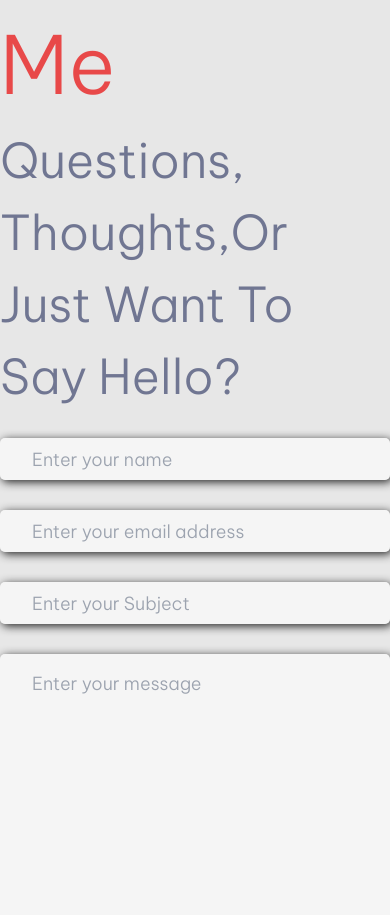
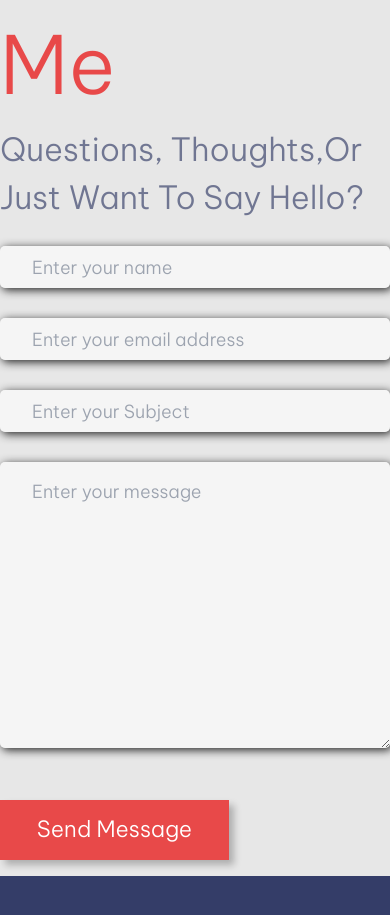
Before and after one commit to ASHISH-JHA94/MY_PORTFOLIO_REACT, a React (Vite) app: page / in a window 390 px wide. Shown: the part 7340-8255 px from the top of the page. Built offline with nearby package versions, Linux system fonts and the light colour scheme.

Commit message:
making responsiveness of contact me

```diff
--- a/src/Components/ContactMe.jsx
+++ b/src/Components/ContactMe.jsx
@@ -29,7 +29,7 @@ export default function ContactMe() {
 
   return (
     <section className="contactMeSection" id="contactMe">
-      <div className="container mx-auto max-w-screen-xl flex flex-col justify-center items-center gap-2">
+      <div className="container mx-auto  max-w-[80%] md:max-w-screen-xl flex flex-col justify-center items-center gap-2">
         <h2>Contact Me</h2>
 
         <h3>Questions, Thoughts,Or Just Want To Say Hello?</h3>
--- a/src/index.css
+++ b/src/index.css
@@ -507,7 +507,7 @@ nav ul li a:hover {
 
 /* Contact Me Section Start  */
 .contactMeSection {
-  width: 100%;
+
   background-color: #e7e7e7;
 }
 
@@ -520,7 +520,7 @@ nav ul li a:hover {
 }
 
 .container h3 {
-  font-size: 3em;
+  font-size: 2em;
   color: #343d68aa;
 }
 
```
